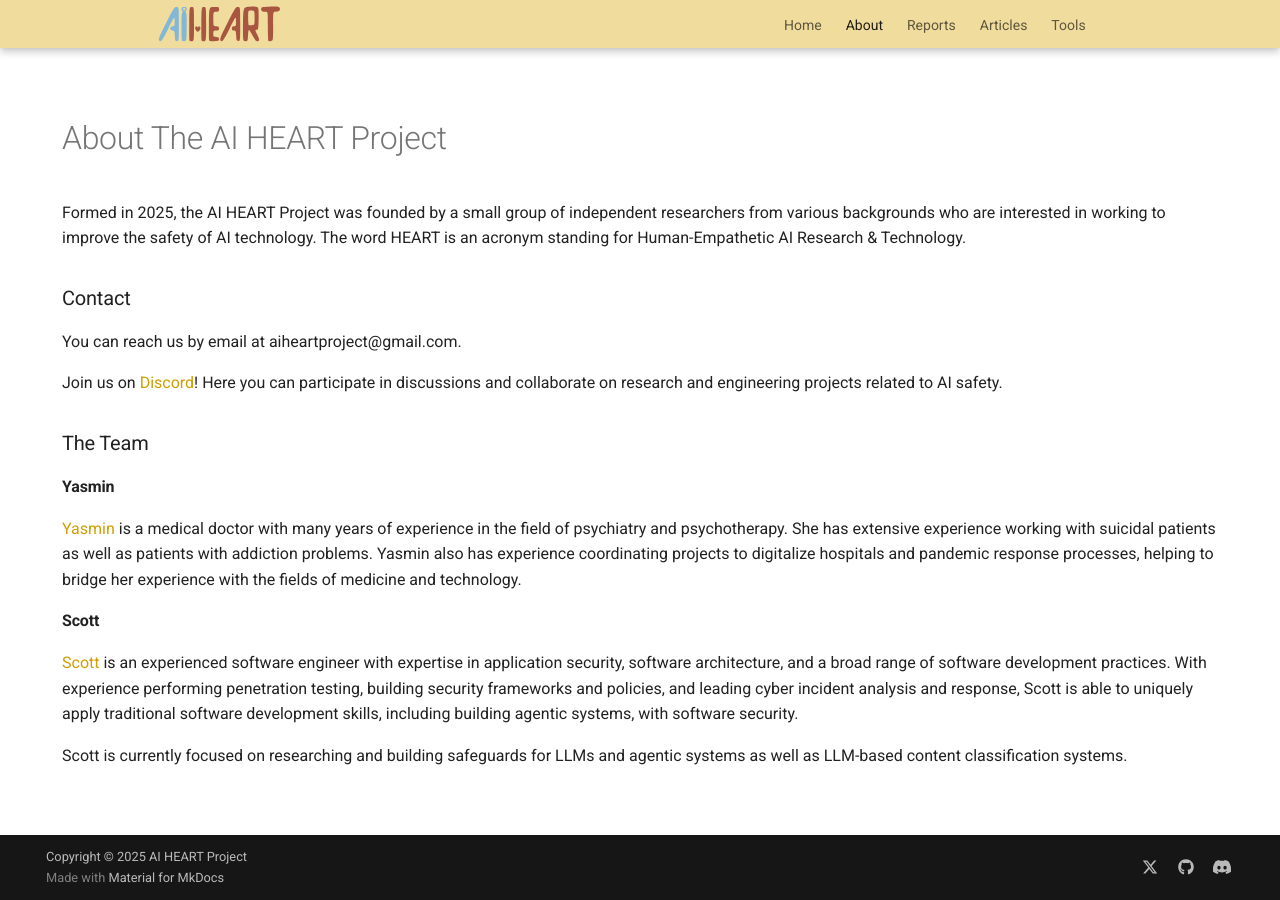
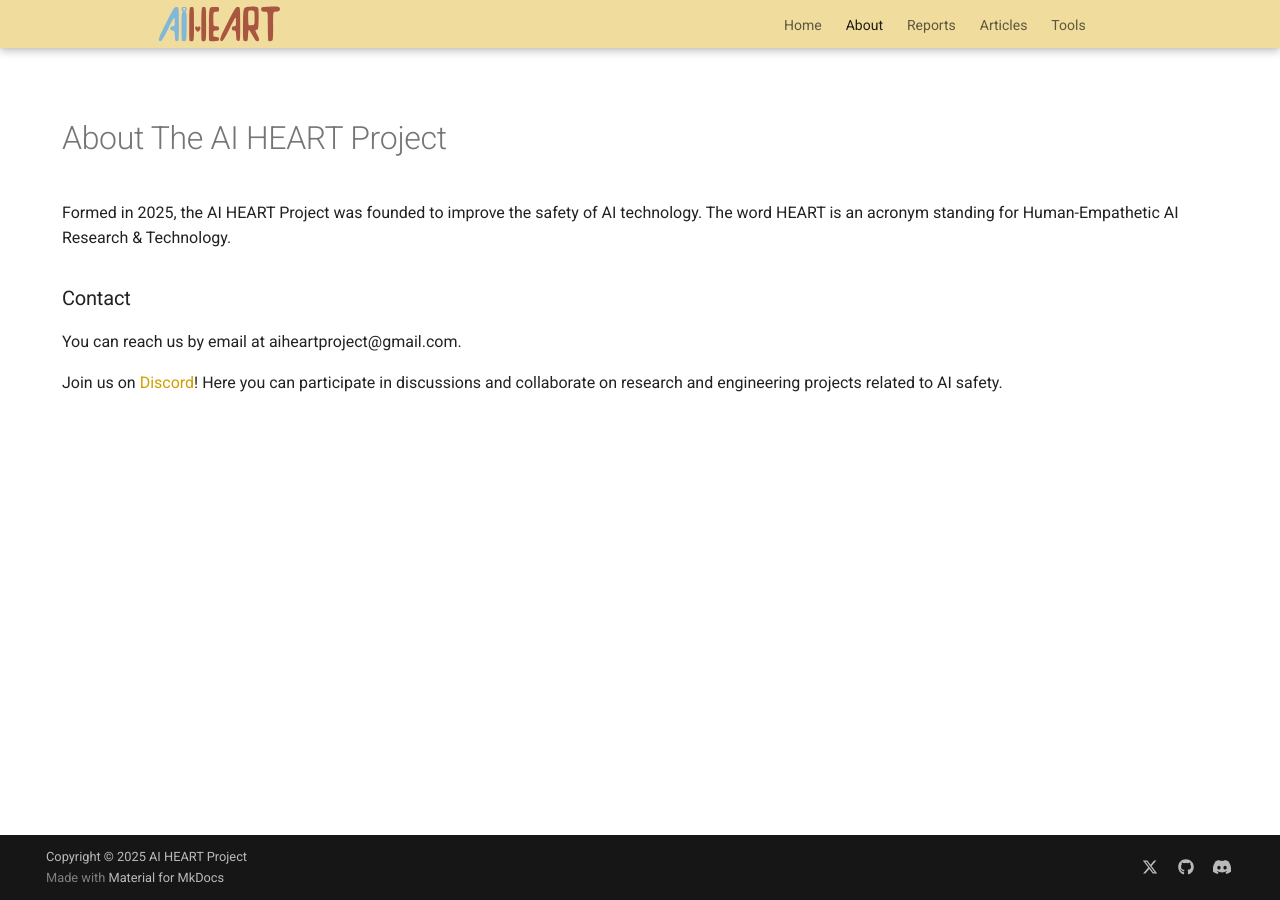
Before and after one commit to Yasmin-FY/ai-heart-project, an MkDocs documentation site: the page built from docs/about.md, in a window 1280 px wide. Built offline with MkDocs 1.6.1 and Material for MkDocs 9.7.7, drawn with Linux system fonts in a browser that asks for light colours.

Commit message:
Changing about page

```diff
--- a/docs/about.md
+++ b/docs/about.md
@@ -4,19 +4,9 @@ hide:
     - toc
 ---
 # About The AI HEART Project
-Formed in 2025, the AI HEART Project was founded by a small group of independent researchers from various backgrounds who are interested in working to improve the safety of AI technology. The word HEART is an acronym standing for Human-Empathetic AI Research & Technology.
+Formed in 2025, the AI HEART Project was founded to improve the safety of AI technology. The word HEART is an acronym standing for Human-Empathetic AI Research & Technology.
 
 ### Contact
 You can reach us by email at aiheartproject@gmail.com.
 
 Join us on [Discord](https://discord.gg/qCddXfnkz)! Here you can participate in discussions and collaborate on research and engineering projects related to AI safety.
-
-### The Team
-
-#### Yasmin
-[Yasmin](https://github.com/Yasmin-FY) is a medical doctor with many years of experience in the field of psychiatry and psychotherapy. She has extensive experience working with suicidal patients as well as patients with addiction problems. Yasmin also has experience coordinating projects to digitalize hospitals and pandemic response processes, helping to bridge her experience with the fields of medicine and technology.
-
-#### Scott
-[Scott](https://github.com/ynori7) is an experienced software engineer with expertise in application security, software architecture, and a broad range of software development practices. With experience performing penetration testing, building security frameworks and policies, and leading cyber incident analysis and response, Scott is able to uniquely apply traditional software development skills, including building agentic systems, with software security.
-
-Scott is currently focused on researching and building safeguards for LLMs and agentic systems as well as LLM-based content classification systems.
--- a/docs/articles/.authors.yml
+++ b/docs/articles/.authors.yml
@@ -1,7 +1,7 @@
 authors:
   Yasmin:
     name: Yasmin
-    description: Medical doctor, researcher, and advocate for AI safety and user wellbeing
+    description: AI Safety Advocate
     avatar: https://github.com/Yasmin-FY.png
     url: https://github.com/Yasmin-FY
   Scott:
```
Also changed, not shown: docs/index.md (+1 -1 lines).
